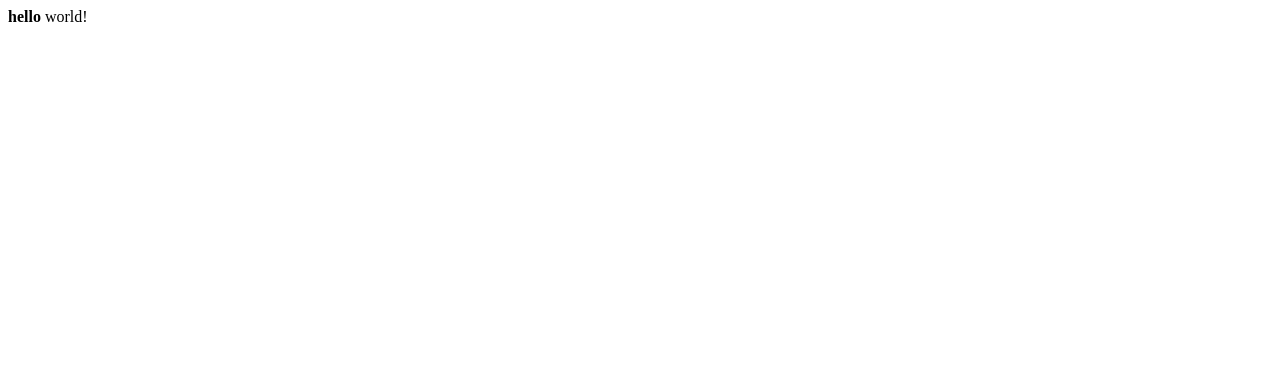
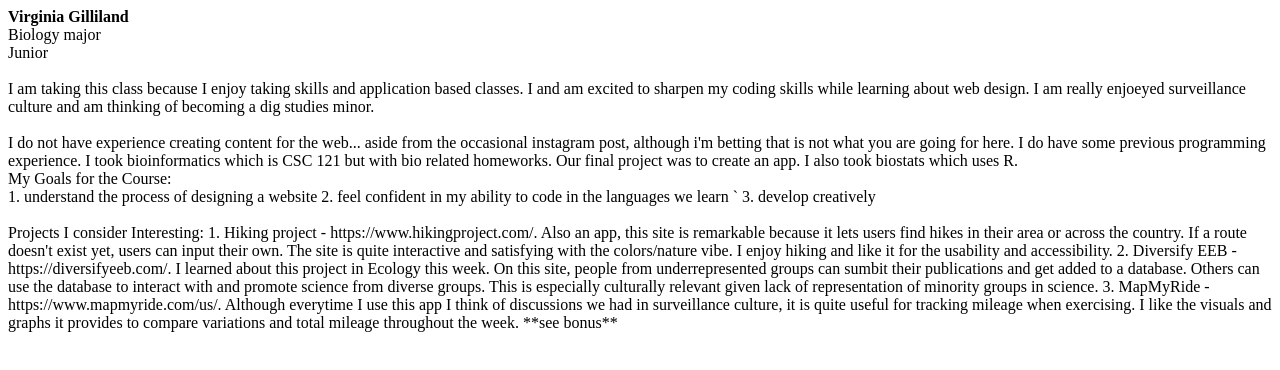
Before and after one commit to virginiagilliland/dig245-a1, a plain HTML site: page index.html in a window 1280 px wide. Drawn offline with Linux system fonts and the light colour scheme.

Commit message:
wrote out content for a1

```diff
--- a/index.html
+++ b/index.html
@@ -7,7 +7,47 @@
 <body>
 <!-- visible content goes here -->
 
-  <b>hello</b> world!
+  <header><b> Virginia Gilliland </header></b>
+    <header>Biology major</header>
+    <header>Junior</header>
+  <br>
+  I am taking this class because I enjoy taking skills and application based classes.
+  I and am excited to sharpen my coding skills while learning about web design.
+  I am really enjoeyed surveillance culture and am thinking of becoming a
+  dig studies minor.
+  <br></br>
+  I do not have experience creating content for the web... aside from the
+  occasional instagram post, although i'm betting that is not what you are going
+  for here.  I do have some previous programming experience. I took bioinformatics
+  which is CSC 121 but with bio related homeworks. Our final project was to
+  create an app. I also took biostats which uses R.
+
+  <br>My Goals for the Course:</br>
+      1. understand the process of designing a website
+      2. feel confident in my ability to code in the languages we learn
+  `   3. develop creatively
+
+<br></br>
+Projects I consider Interesting:
+    1. Hiking project - https://www.hikingproject.com/. Also an app, this
+    site is remarkable because it lets users find hikes in their area or across
+    the country. If a route doesn't exist yet, users can input their own.
+    The site is quite interactive and satisfying with the colors/nature vibe.
+    I enjoy hiking and like it for the usability and accessibility.
+    2. Diversify EEB - https://diversifyeeb.com/. I learned about this project in
+    Ecology this week. On this site, people from underrepresented groups can
+    sumbit their publications and get added to a database. Others can use the
+    database to interact with and promote science from diverse groups. This is
+    especially culturally relevant given lack of representation of minority
+    groups in science.
+    3. MapMyRide - https://www.mapmyride.com/us/. Although everytime I use this
+    app I think of discussions we had in surveillance culture, it is quite
+    useful for tracking mileage when exercising. I like the visuals and graphs
+    it provides to compare variations and total mileage throughout the week.
+
+
+**see bonus**
+
 <!-- links to javascripts -->
 </body>
 </html>
```
